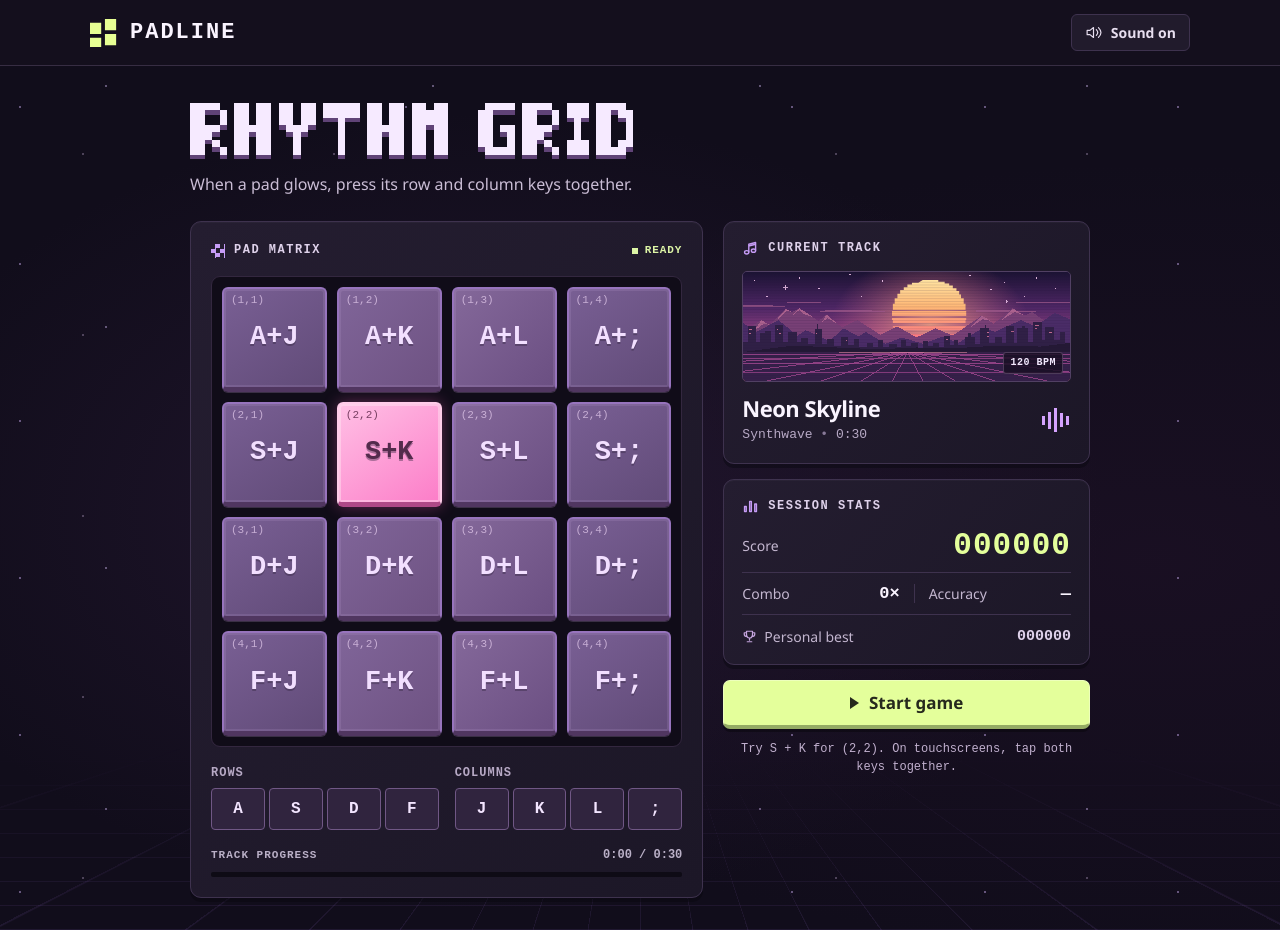
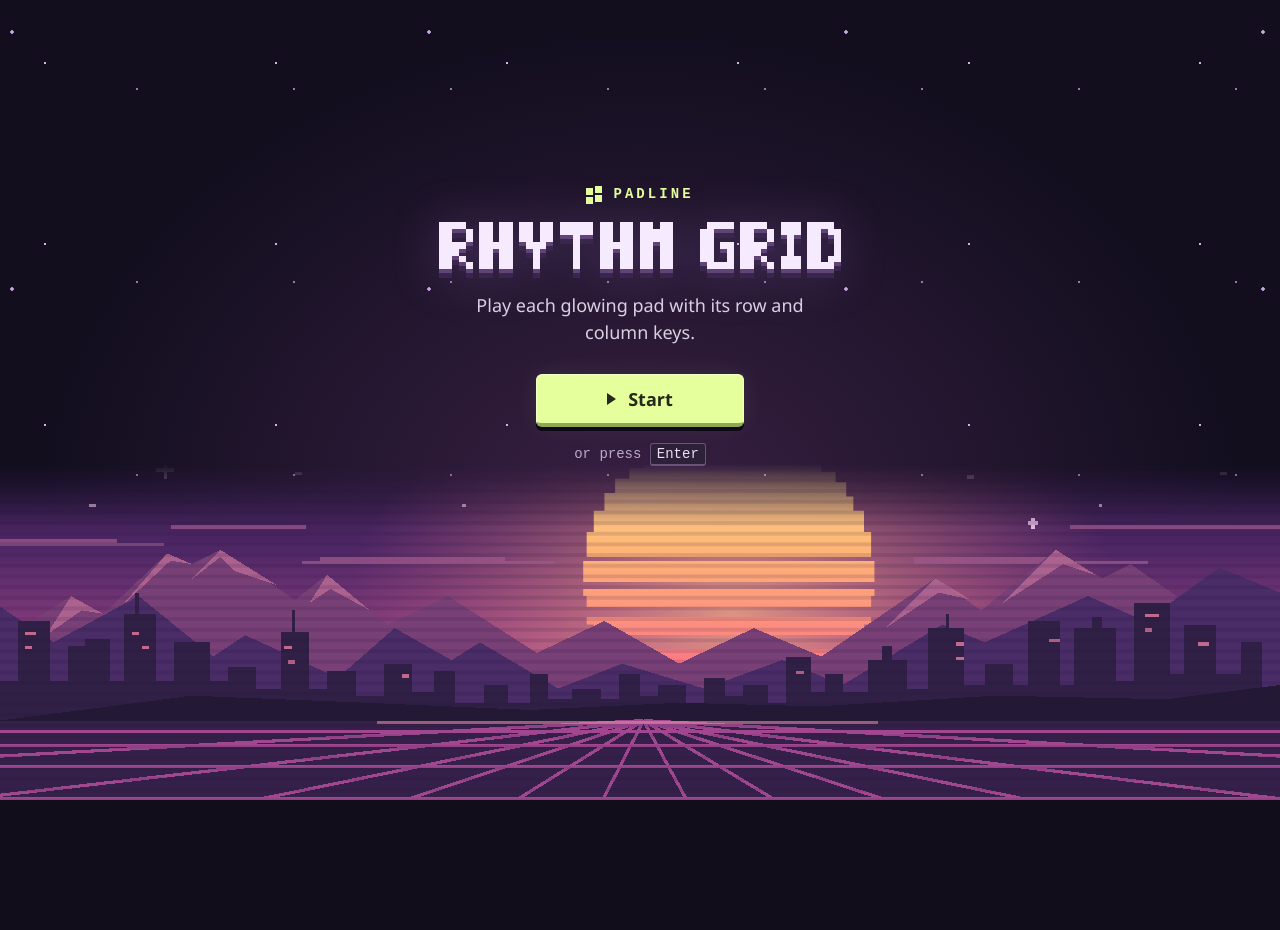
Before and after one commit to gogumagooyi/padline, a plain HTML site: page index.html in a window 1280 px wide. After the commit the page ends 800 px from the top, so only its background shows below. Drawn offline with Linux system fonts and the light colour scheme.

Commit message:
Add arcade start screen with Enter shortcut

```diff
--- a/game.js
+++ b/game.js
@@ -336,6 +336,15 @@
     animate();
   }
 
+  function enterGame() {
+    if (get('launch').hidden) return;
+    get('launch').hidden = true;
+    get('game-screen').hidden = false;
+    get('game-board').focus({ preventScroll: true });
+    begin();
+  }
+
+  get('launch-start').addEventListener('click', enterGame);
   get('start').addEventListener('click', () => {
     if (phase === 'playing' || phase === 'countdown') finish(false);
     else begin();
@@ -347,6 +356,12 @@
     renderSound();
   });
   document.addEventListener('keydown', event => {
+    if (!get('launch').hidden && event.key === 'Enter' && !event.isComposing &&
+        !event.metaKey && !event.ctrlKey && !event.altKey) {
+      event.preventDefault();
+      if (!event.repeat) enterGame();
+      return;
+    }
     if (phase !== 'playing' || event.metaKey || event.ctrlKey || event.altKey) return;
     const key = event.key.toUpperCase();
     if (!controls.has(key)) return;
--- a/index.html
+++ b/index.html
@@ -9,11 +9,24 @@
 <script src="game.js" defer></script>
 </head>
 <body>
+<main id="launch" aria-labelledby="launch-title">
+  <img class="launch-skyline" src="sunset.svg" alt="">
+  <div class="launch-content">
+    <div class="launch-heading">
+    <div class="launch-brand">PADLINE</div>
+    <h1 id="launch-title"><img src="title.svg" alt="Rhythm Grid"></h1>
+    <p class="launch-instruction">Play each glowing pad with its row and column keys.</p>
+    </div>
+    <button id="launch-start" type="button"><span class="play-icon" aria-hidden="true"></span>Start</button>
+    <p class="launch-hint">or press <kbd>Enter</kbd></p>
+  </div>
+</main>
+<div id="game-screen" hidden>
 <header><div class="topbar">
 <div class="brand"><svg aria-hidden="true" viewBox="0 0 30 30" width="28" height="28"><g fill="#e7ff93"><path d="M0 4h12v12H0zM16 0h12v12H16zM0 20h12v10H0zM16 16h12v12H16z"/></g></svg>PADLINE</div>
 <button id="sound" aria-label="Mute sound" aria-pressed="false"><svg viewBox="0 0 24 24" aria-hidden="true"><path d="M3 9h4l5-4v14l-5-4H3z"/><path class="waves" d="M16 8q4 4 0 8m3-11q7 7 0 14"/><path class="mute-x" d="m16 9 6 6m0-6-6 6"/></svg><span class="on">Sound on</span><span class="off">Sound off</span></button>
 </div></header>
-<main>
+<main id="game-board" tabindex="-1">
 <div class="intro"><h1><img src="title.svg" alt="Rhythm Grid"></h1><p>When a pad glows, press its row and column keys together.</p></div>
 <div class="layout">
 <section class="board panel" aria-label="Rhythm pad controller">
@@ -40,4 +53,5 @@
 </aside>
 </div>
 </main>
+</div>
 </body></html>
--- a/style.css
+++ b/style.css
@@ -68,3 +68,143 @@ h2{margin:0;font-size:22px;line-height:1.1;letter-spacing:-.5px}
 .chord-controls button{padding:0;min-height:42px;background:#30243e;border:1px solid #705785;border-radius:4px;color:#f3e5ff;font:700 16px/1 var(--mono);touch-action:none;user-select:none;-webkit-user-select:none}
 .chord-controls button.held{background:var(--lime);color:#252b16;border-color:var(--lime)}
 @media(max-width:380px){.chord-controls{gap:8px}.pad-key{font-size:19px}}
+#launch {
+  --skyline-height: clamp(9rem, 42svh, 34rem);
+  position: relative;
+  isolation: isolate;
+  display: grid;
+  width: 100%;
+  max-width: none;
+  min-height: 100vh;
+  min-height: 100svh;
+  padding: 0;
+  margin: 0;
+  background:
+    radial-gradient(1px 1px at 45px 63px, #d2b1ec 95%, transparent) 0 0 / 231px 181px,
+    radial-gradient(1px 1px at 137px 89px, #977aa9 95%, transparent) 0 0 / 157px 193px,
+    radial-gradient(2px 2px at 12px 32px, #c7a7df 75%, transparent) 0 0 / 417px 257px,
+    radial-gradient(ellipse at 50% 65%, #392044, transparent 67%),
+    #120e1e;
+}
+
+#launch[hidden] { display: none; }
+
+#launch .launch-content {
+  position: relative;
+  display: grid;
+  grid-template-rows: 1fr auto 1fr;
+  justify-items: center;
+  min-height: 100vh;
+  min-height: 100svh;
+  align-self: center;
+  justify-self: center;
+  width: min(100%, 48rem);
+  padding: 1.5rem clamp(1.25rem, 5vw, 3rem);
+  text-align: center;
+}
+
+#launch .launch-heading { align-self: end; padding-bottom: clamp(1.25rem, 3.4vh, 2rem); }
+
+#launch .launch-brand {
+  display: inline-flex;
+  align-items: center;
+  gap: .7rem;
+  color: var(--lime);
+  font: 700 .875rem/1 var(--mono);
+  letter-spacing: .22em;
+}
+
+#launch .launch-brand::before {
+  content: "";
+  width: 7px;
+  height: 7px;
+  margin: -5px 9px 0 0;
+  background: currentColor;
+  box-shadow: 9px -2px currentColor, 0 9px currentColor, 9px 7px currentColor;
+}
+
+#launch h1 { margin: clamp(1rem, 2.7vh, 1.6rem) 0 0; }
+
+#launch h1 img {
+  display: block;
+  width: min(100%, 39rem);
+  height: auto;
+  margin: auto;
+  filter: drop-shadow(0 5px 0 #3a254d) drop-shadow(0 0 24px #c590ff35);
+}
+
+#launch .launch-instruction {
+  max-width: 39ch;
+  margin: 1.2rem auto 0;
+  color: #dbcfe4;
+  font-size: clamp(1rem, 1.5vw, 1.125rem);
+  line-height: 1.5;
+  text-wrap: pretty;
+}
+
+#launch-start {
+  display: inline-flex;
+  align-items: center;
+  justify-content: center;
+  gap: .75rem;
+  min-width: min(13rem, 100%);
+  min-height: 3.25rem;
+  margin: 0;
+  padding: .75rem 1.5rem;
+  border: 1px solid #f0ffc8;
+  border-bottom: 4px solid #8da755;
+  border-radius: 6px;
+  background: var(--lime);
+  box-shadow: 0 4px 0 #0e0916, 0 0 24px #dfff9a15;
+  color: #24291b;
+  font-size: 1.125rem;
+  font-weight: 750;
+}
+
+#launch-start:hover { background: #eeffb8; }
+#launch-start:active { transform: translateY(2px); }
+
+#launch .launch-hint {
+  align-self: start;
+  margin: 1rem 0 0;
+  color: #bcabc8;
+  font: .875rem/1.7 var(--mono);
+}
+
+#launch .launch-hint kbd {
+  padding: .125rem .375rem;
+  border: 1px solid #6a527b;
+  border-bottom-width: 2px;
+  border-radius: 3px;
+  background: #2d2139;
+  color: #ede0f3;
+  font: inherit;
+}
+
+#launch .launch-skyline {
+  position: absolute;
+  bottom: 0;
+  left: 0;
+  display: block;
+  align-self: end;
+  width: 100%;
+  height: var(--skyline-height);
+  object-fit: cover;
+  object-position: 50% 60%;
+  mask-image: linear-gradient(transparent, #000 19%);
+  pointer-events: none;
+}
+
+@media (max-width: 36rem) {
+  #launch { --skyline-height: clamp(9rem, 36svh, 23rem); }
+  #launch .launch-skyline { object-position: 55% center; }
+}
+
+@media (max-height: 34rem) {
+  #launch { --skyline-height: clamp(4rem, 24svh, 8rem); }
+  #launch .launch-content { padding-block: .75rem; }
+  #launch h1 { margin-top: .75rem; }
+  #launch h1 img { width: min(100%, 26rem); }
+  #launch .launch-instruction, #launch .launch-hint { margin-top: .65rem; }
+  #launch .launch-heading { padding-bottom: .85rem; }
+}
```
Also changed, not shown: 1 other file.
